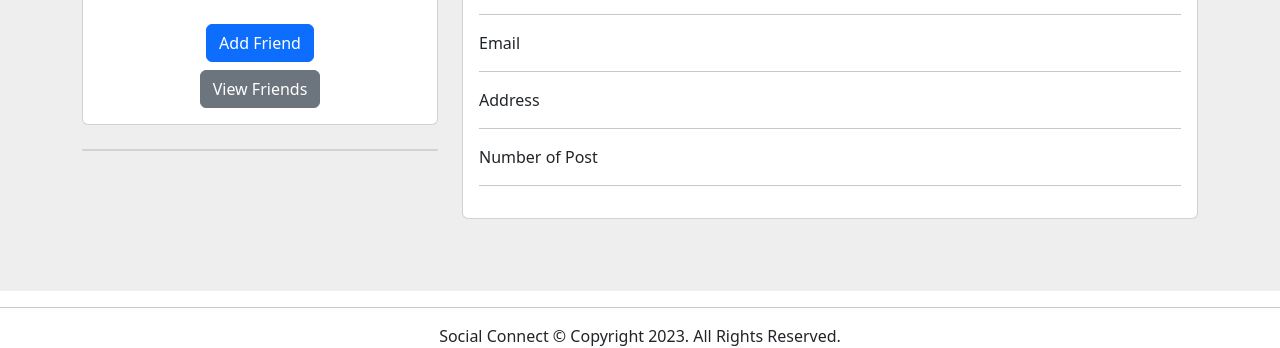
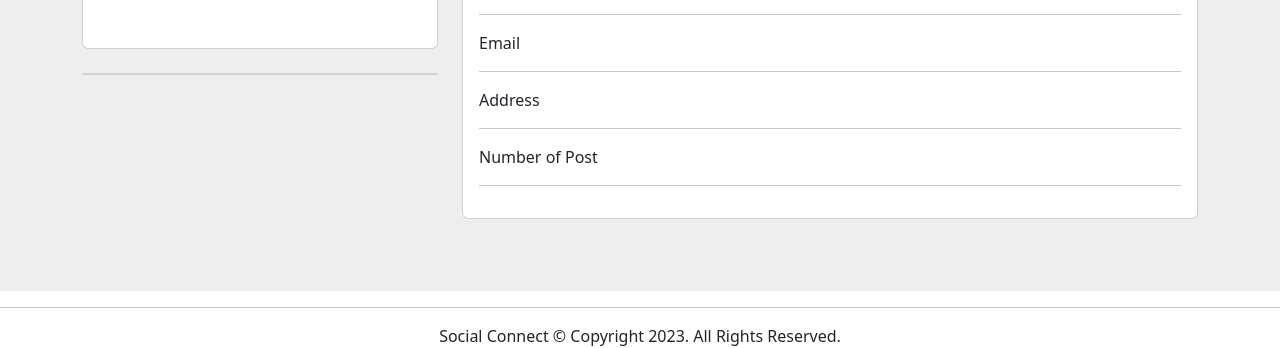
Before and after one commit to mepujan/SocialConnect, a Django app: template user/templates/profile.html in a window 1280 px wide. Shown: the part 208-556 px from the top of the page. Run offline with Django 4.2, Linux system fonts and the light colour scheme; the template is opened without the code that fills it, so the values that code supplies are empty; some libraries are stand-ins or nearby versions.

Commit message:
remove buttons from profile html file

```diff
--- a/user/templates/people-list.html
+++ b/user/templates/people-list.html
@@ -9,7 +9,8 @@
         <a href="{% url 'profiles:profile-detail' profile.id %}" style="text-decoration: none; color: black;">
             <h6 class="fw-bold mb-1 mt-4">{{profile.user.username}}</h6>
         </a>
-        <button class="btn btn-secondary">View Profile</button>
+        <a class="btn btn-secondary" href="{% url 'profiles:profile-detail' profile.id %}" role="button">View
+            Profile</a>
         {% if profile.user not in receiver and profile.user not in sender %}
         <a class="btn btn-primary" href="{% url 'profiles:add-friend' profile.id%}" role="button">Add Friend</a>
         {% endif %}
--- a/user/templates/profile.html
+++ b/user/templates/profile.html
@@ -37,7 +37,7 @@
                         <p class="text-muted mb-1">{{profile.bio}}</p>
                         <p class="text-muted mb-4">{{profile.address}}</p>
                         <div class="d-flex justify-content-center mb-2">
-                            <button type="button" class="btn btn-primary">Add Friend</button>
+                            <!-- <button type="button" class="btn btn-primary">Add Friend</button> -->
                             {% if request.user == profile.user%}
                             <button type="button" class="btn btn-outline-primary ms-1" data-bs-toggle="modal"
                                 data-bs-target="#exampleModal">
@@ -45,7 +45,7 @@
                             </button>
                             {%endif%}
                         </div>
-                        <button type="button" class="btn btn-secondary">View Friends</button>
+                        <!-- <button type="button" class="btn btn-secondary">View Friends</button> -->
                     </div>
                 </div>
                 <div class="card mb-4 mb-lg-0">
--- a/user/views.py
+++ b/user/views.py
@@ -1,4 +1,3 @@
-from django.db.models.query import QuerySet
 from django.shortcuts import render, redirect
 from django.contrib.auth import authenticate, login, logout
 from django.contrib.auth.decorators import login_required
```
